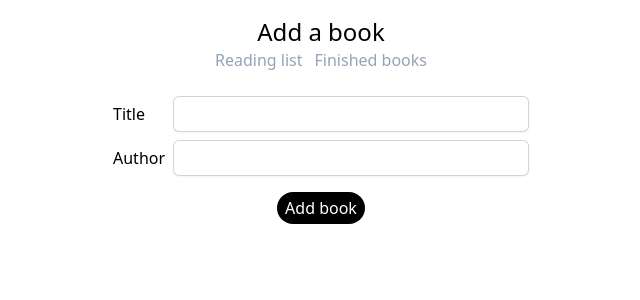
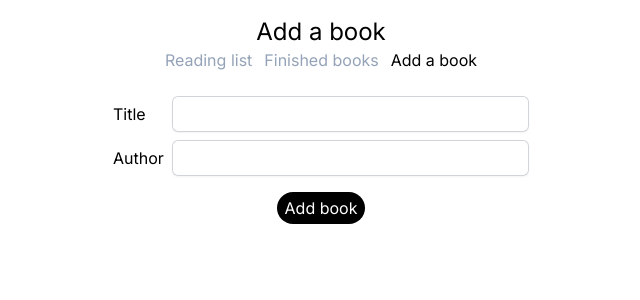
Before and after one commit to hwride/my-books, a Next.js app: page /addBook in a window 1280 px wide. Shown: the top 300 px of the page, without its empty margins (319-959 px from the left). Built offline with nearby package versions, Linux system fonts and the light colour scheme.

Commit message:
Integrate add book page into nav bar.

```diff
--- a/components/BookList.tsx
+++ b/components/BookList.tsx
@@ -44,9 +44,6 @@ export function BookList({
           ))}
         </AnimatePresence>
       </ul>
-      <Link href="/addBook" className="self-center py-3">
-        Add a book
-      </Link>
     </div>
   )
 }
--- a/components/Header.tsx
+++ b/components/Header.tsx
@@ -1,12 +1,7 @@
-import Link from 'next/link'
 import { useRouter } from 'next/router'
-import { clsx } from 'clsx'
 import { MenuBar } from '@/components/MenuBar'
 import { UserButton } from '@clerk/nextjs'
 import { ReactNode } from 'react'
-
-const activeLinkClass = 'text-black'
-const nonActiveLinkClass = 'text-slate-400'
 
 export function Header({ heading }: { heading: ReactNode }) {
   const router = useRouter()
--- a/components/MenuBar.tsx
+++ b/components/MenuBar.tsx
@@ -5,35 +5,40 @@ import { clsx } from 'clsx'
 const activeLinkClass = 'text-black'
 const nonActiveLinkClass = 'text-slate-400'
 
+const menuConfig = [
+  {
+    title: 'Reading list',
+    href: '/readingList',
+  },
+  {
+    title: 'Finished books',
+    href: '/finishedBooks',
+  },
+  {
+    title: 'Add a book',
+    href: '/addBook',
+  },
+]
+
 export function MenuBar({ className }: { className?: string }) {
   const router = useRouter()
   return (
     <nav className={clsx('mx-auto w-fit', className)}>
       <ol className="flex gap-3">
-        <li>
+        {menuConfig.map((config) => (
+          <li key={config.href}>
             <Link
               className={
-              router.pathname == '/readingList'
+                router.pathname == config.href
                   ? activeLinkClass
                   : nonActiveLinkClass
               }
-            href="/readingList"
+              href={config.href}
             >
-            Reading list
+              {config.title}
             </Link>
           </li>
-        <li>
-          <Link
-            className={
-              router.pathname == '/finishedBooks'
-                ? activeLinkClass
-                : nonActiveLinkClass
-            }
-            href="/finishedBooks"
-          >
-            Finished books
-          </Link>
-        </li>
+        ))}
       </ol>
     </nav>
   )
--- a/pages/addBook.tsx
+++ b/pages/addBook.tsx
@@ -6,6 +6,9 @@ import Head from 'next/head'
 import { coreDictionary } from '@/components/dictionary/core'
 import { useRouter } from 'next/router'
 import { Header } from '@/components/Header'
+import { Inter } from 'next/font/google'
+
+const inter = Inter({ subsets: ['latin'] })
 
 export default function AddBook() {
   const router = useRouter()
@@ -44,7 +47,7 @@ export default function AddBook() {
   }
 
   return (
-    <main className="mx-auto max-w-screen-md">
+    <main className={`${inter.className} mx-auto max-w-screen-md`}>
       <Head>
         <title>{`${coreDictionary.siteName} | add a book`}</title>
         <meta name="robots" content="noindex" />
```
Lines whose indentation alone changed are shown as unchanged.
